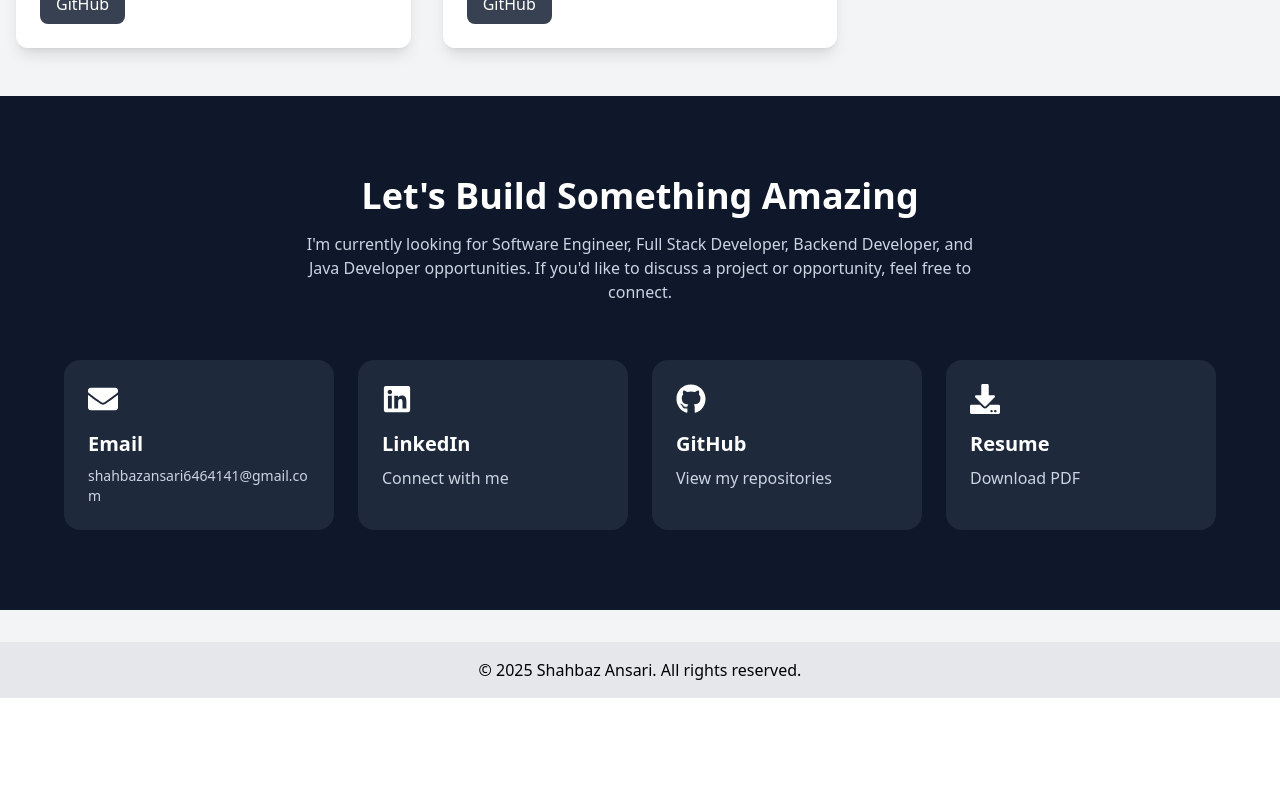
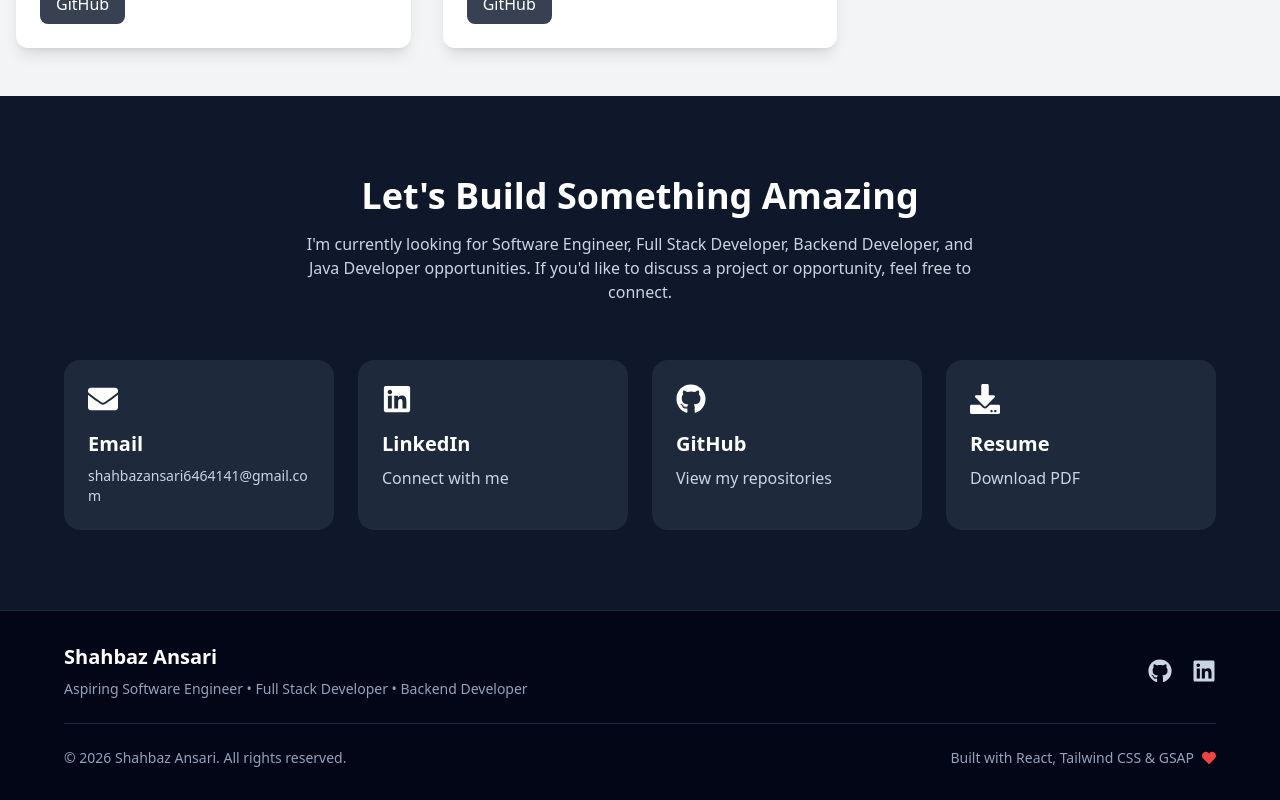
Before and after one commit to Shahbaz9832/My-Portfolio, a React (Vite) app: page / in a window 1280 px wide. Shown: the part 2547-3347 px from the top of the page. Before the commit the page ends 3245 px from the top, so only its background shows below. Built offline with nearby package versions, Linux system fonts and the light colour scheme.

Commit message:
Refactor Footer component with new design and icons

```diff
--- a/src/components/Footer.jsx
+++ b/src/components/Footer.jsx
@@ -1,7 +1,65 @@
-const Footer = () => (
-  <footer className="text-center p-4 bg-gray-200 dark:bg-gray-700 mt-8 transition-colors">
-    © 2025 Shahbaz Ansari. All rights reserved.
-  </footer>
-);
+import { FaGithub, FaLinkedin, FaHeart } from "react-icons/fa";
+
+const Footer = () => {
+  return (
+    <footer className="bg-slate-950 text-slate-300 border-t border-slate-800 py-8 px-6">
+      <div className="container mx-auto max-w-6xl">
+
+        {/* Top Section */}
+        <div className="flex flex-col md:flex-row items-center justify-between gap-6">
+
+          {/* Left */}
+          <div className="text-center md:text-left">
+            <h3 className="text-xl font-bold text-white">
+              Shahbaz Ansari
+            </h3>
+
+            <p className="text-sm text-slate-400 mt-2">
+              Aspiring Software Engineer • Full Stack Developer • Backend Developer
+            </p>
+          </div>
+
+          {/* Social Icons */}
+          <div className="flex items-center gap-5 text-2xl">
+            <a
+              href="https://github.com/Shahbaz9832"
+              target="_blank"
+              rel="noopener noreferrer"
+              className="hover:text-white transition"
+            >
+              <FaGithub />
+            </a>
+
+            <a
+              href="https://www.linkedin.com/in/shahbaz-ansari-469326274/"
+              target="_blank"
+              rel="noopener noreferrer"
+              className="hover:text-blue-400 transition"
+            >
+              <FaLinkedin />
+            </a>
+          </div>
+        </div>
+
+        {/* Divider */}
+        <div className="border-t border-slate-800 my-6"></div>
+
+        {/* Bottom Section */}
+        <div className="flex flex-col md:flex-row justify-between items-center text-sm text-slate-400 gap-3">
+
+          <p>
+            © {new Date().getFullYear()} Shahbaz Ansari. All rights reserved.
+          </p>
+
+          <p className="flex items-center gap-2">
+            Built with React, Tailwind CSS & GSAP
+            <FaHeart className="text-red-500" />
+          </p>
+
+        </div>
+      </div>
+    </footer>
+  );
+};
 
 export default Footer;
```
